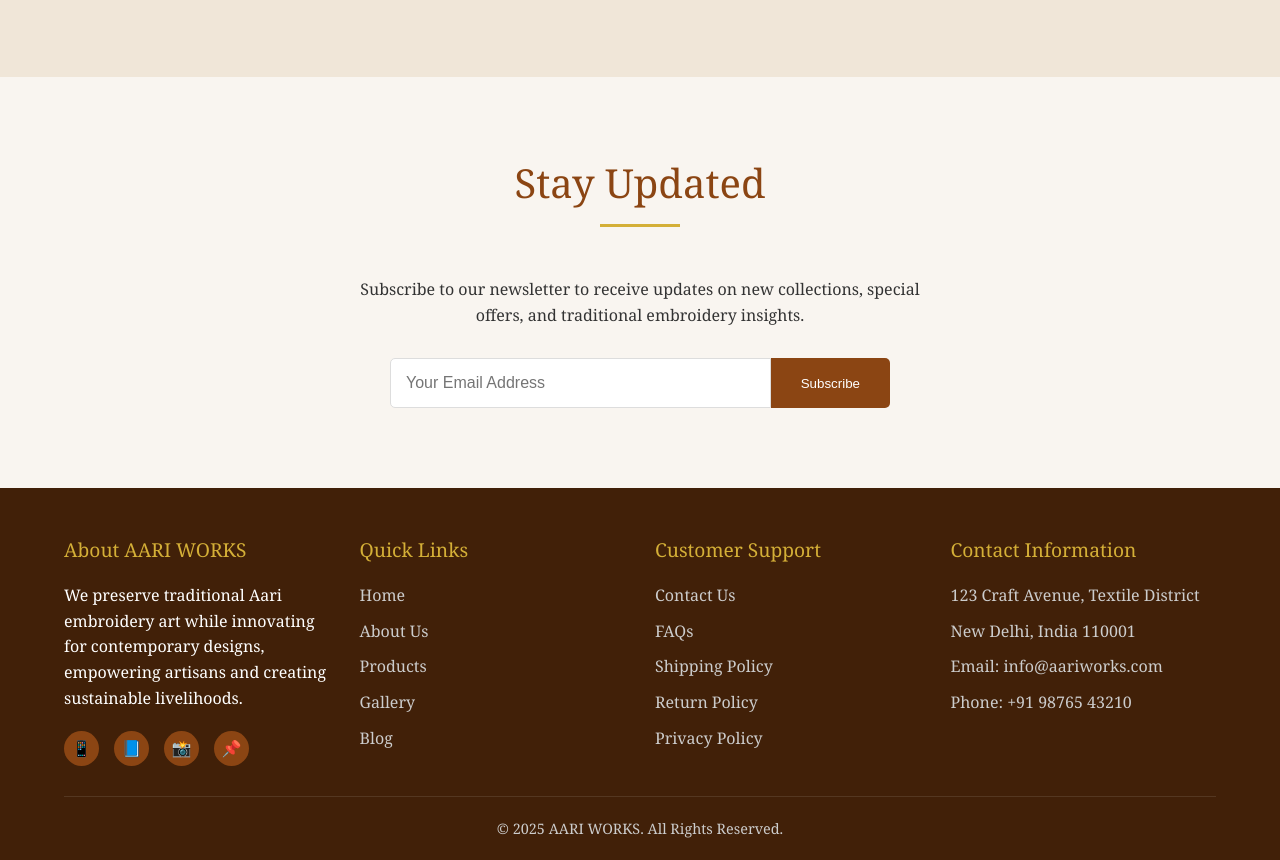
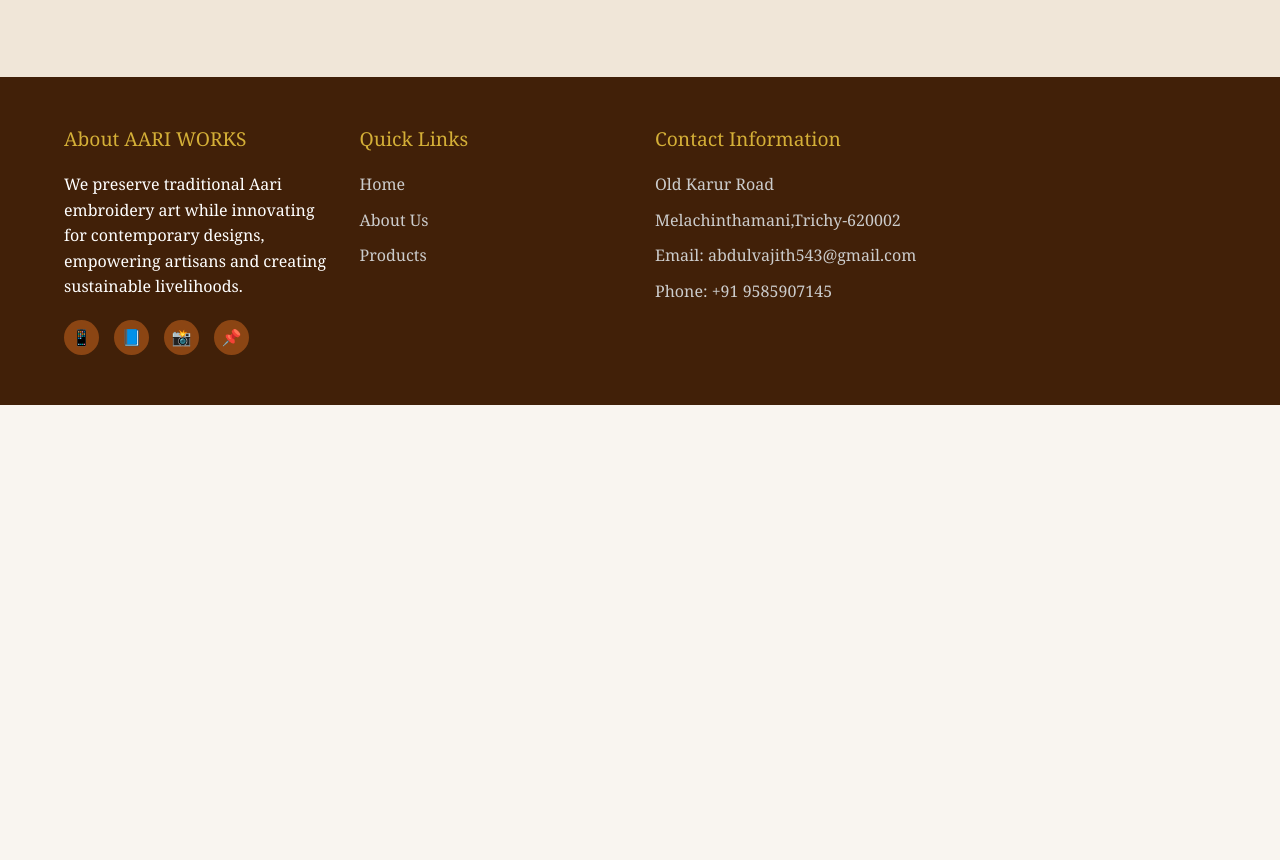
Before and after one commit to AbdulVajth1616/Static-Sites.github.io, a plain HTML site: page index.html in a window 1280 px wide. Shown: the part 6473-7333 px from the top of the page. After the commit the page ends 6878 px from the top, so only its background shows below. Drawn offline with Linux system fonts and the light colour scheme.

Commit message:
Update index.html
version0.1

```diff
--- a/index.html
+++ b/index.html
@@ -1349,7 +1349,7 @@
     </section>
 
     <!-- Newsletter Section -->
-    <section class="section newsletter">
+<!--     <section class="section newsletter">
         <div class="container">
             <h2 class="section-title">Stay Updated</h2>
             <p style="text-align: center; max-width: 600px; margin: 0 auto 30px;">Subscribe to our newsletter to receive updates on new collections, special offers, and traditional embroidery insights.</p>
@@ -1358,7 +1358,7 @@
                 <button type="submit" class="newsletter-btn">Subscribe</button>
             </form>
         </div>
-    </section>
+    </section> -->
 
     <!-- Footer -->
     <footer class="footer" id="contact">
@@ -1380,11 +1380,9 @@
                         <li><a href="#home">Home</a></li>
                         <li><a href="#about">About Us</a></li>
                         <li><a href="#products">Products</a></li>
-                        <li><a href="#">Gallery</a></li>
-                        <li><a href="#">Blog</a></li>
                     </ul>
                 </div>
-                <div class="footer-widget">
+<!--                 <div class="footer-widget">
                     <h4>Customer Support</h4>
                     <ul class="footer-links">
                         <li><a href="#">Contact Us</a></li>
@@ -1393,17 +1391,17 @@
                         <li><a href="#">Return Policy</a></li>
                         <li><a href="#">Privacy Policy</a></li>
                     </ul>
-                </div>
+                </div> -->
                 <div class="footer-widget footer-contact">
                     <h4>Contact Information</h4>
-                    <p>123 Craft Avenue, Textile District</p>
-                    <p>New Delhi, India 110001</p>
-                    <p>Email: info@aariworks.com</p>
-                    <p>Phone: +91 98765 43210</p>
+                    <p>Old Karur Road </p>
+                    <p>Melachinthamani,Trichy-620002</p>
+                    <p>Email: abdulvajith543@gmail.com</p>
+                    <p>Phone: +91 9585907145</p>
                 </div>
             </div>
-            <div class="footer-bottom">
+<!--             <div class="footer-bottom">
                 <p>&copy; 2025 AARI WORKS. All Rights Reserved.</p>
-            </div>
+            </div> -->
         </div>
     </footer>
```
